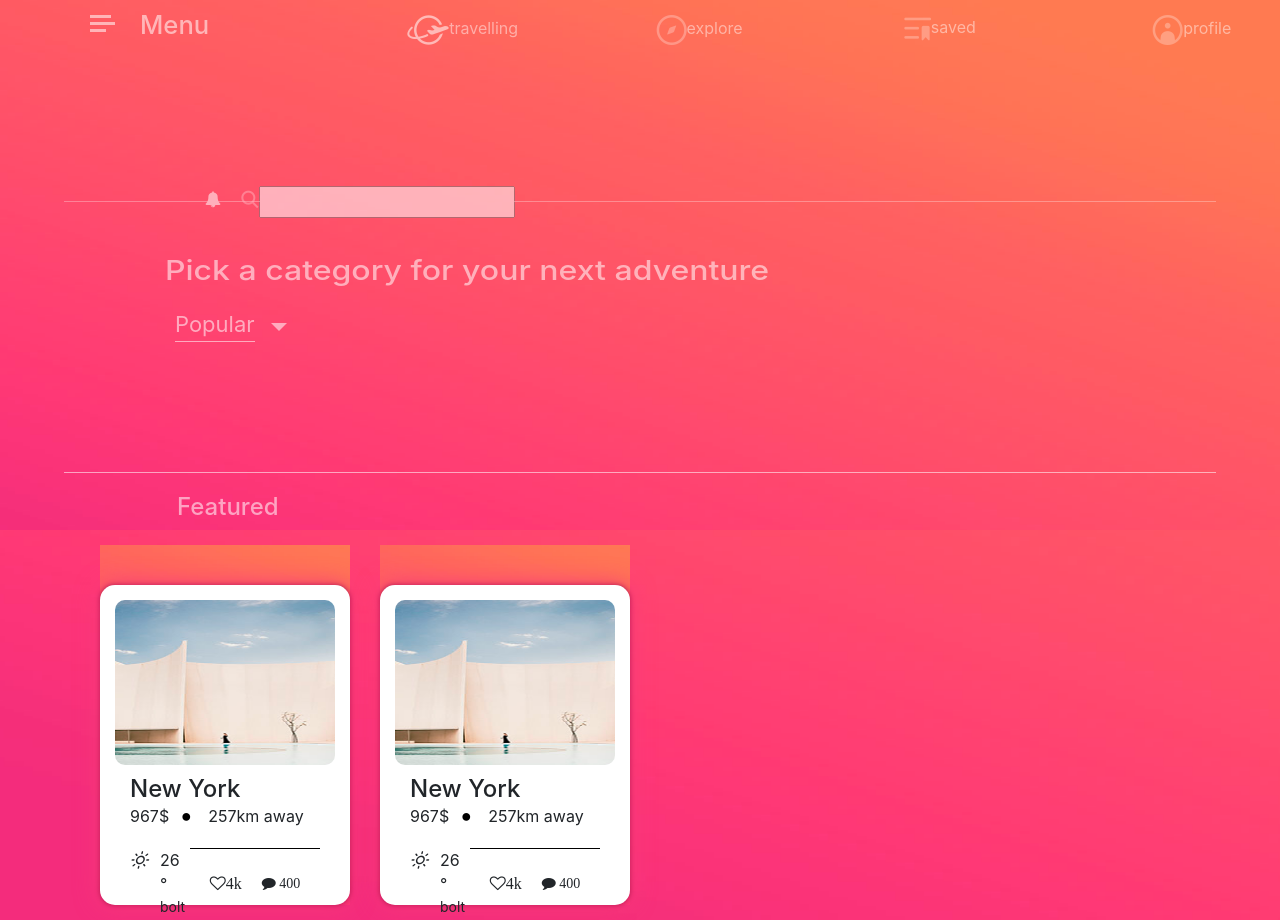
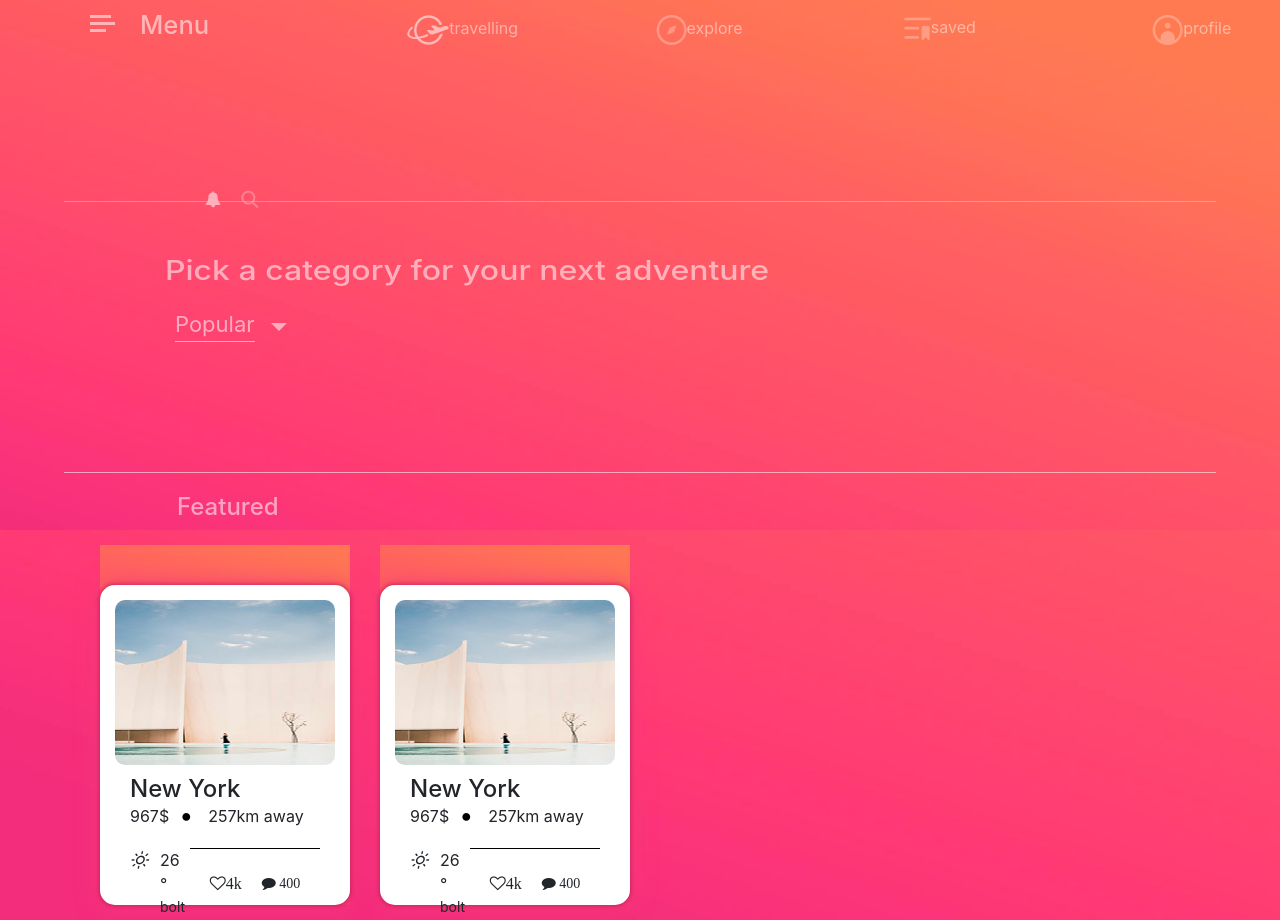
Before and after one commit to Valroshal/travelSite, an Angular app: page / in a window 1280 px wide. Shown: the top 920 px of the page. Built offline with nearby package versions, Linux system fonts and the light colour scheme.

Commit message:
search bug resolved

```diff
--- a/src/app/menu-bar/menu-bar.component.html
+++ b/src/app/menu-bar/menu-bar.component.html
@@ -33,9 +33,9 @@
                         <img src="assets/icons/search.png" alt="" >
                     </div>
                 </label>
-                <input type="text" class="show-search-block" *ngIf="toggle==false; else showSearch">
-                <ng-template #showSearch>
-                    <div class="show-search-block"></div>
+                <input type="text" class="show-search-block" *ngIf="toggle==true; else hideSearch">
+                <ng-template #hideSearch>
+                    <div class="hidden-search-block"></div>
                 </ng-template>
             </div>
 
```
